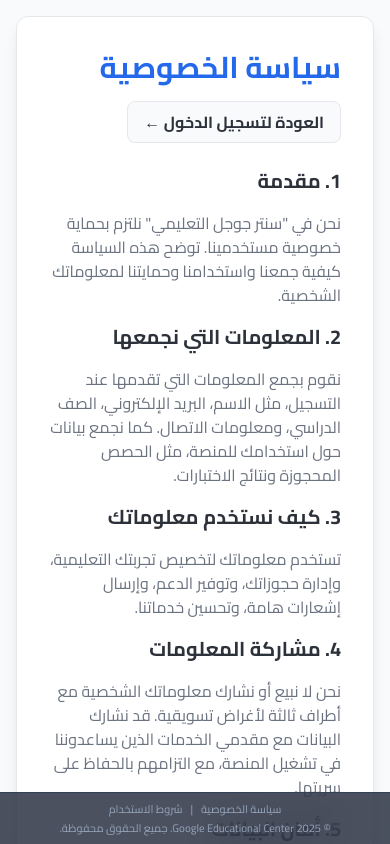
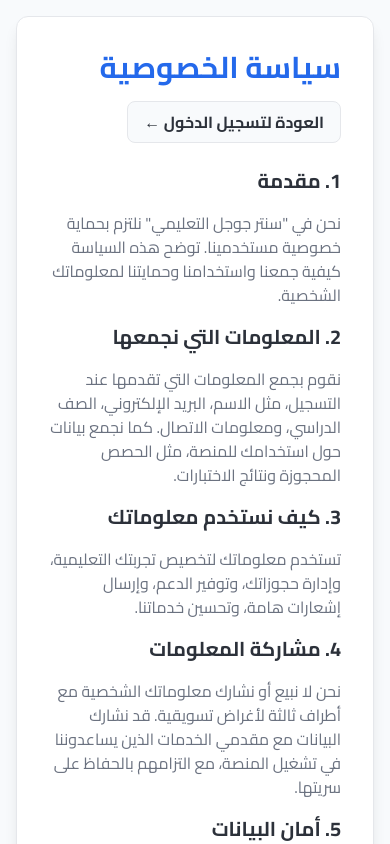
Before and after one commit to kiramohamedofficial-web/google-1AF, a React (Vite) app: page / in a window 390 px wide. Both pictures are taken after a click on the button "سياسة الخصوصية". Shown: the top 844 px of the page. Built offline with nearby package versions, Linux system fonts and the light colour scheme.

Commit message:
fix: Refactor footer and improve image loading
Adjusts footer positioning to be part of the flex layout instead of fixed, improving responsiveness. Adds `loading="lazy"` to images across various components for better initial page load performance.

Removes redundant wrapper div in LoginPage.

```diff
--- a/App.tsx
+++ b/App.tsx
@@ -356,7 +356,7 @@ const App: React.FC = () => {
             case 'privacy-policy':
                 return (
                     <div className="min-h-screen bg-[hsl(var(--color-background))] flex flex-col">
-                        <main className="flex-grow p-4 md:p-6 pb-12">
+                        <main className="flex-grow p-4 md:p-6">
                             <PrivacyPolicyPage onNavigate={setCurrentPage} isInsideApp={false} />
                         </main>
                         <Footer onNavigate={setCurrentPage} insideApp={false} />
@@ -365,7 +365,7 @@ const App: React.FC = () => {
             case 'terms-of-service':
                  return (
                     <div className="min-h-screen bg-[hsl(var(--color-background))] flex flex-col">
-                        <main className="flex-grow p-4 md:p-6 pb-12">
+                        <main className="flex-grow p-4 md:p-6">
                             <TermsOfServicePage onNavigate={setCurrentPage} isInsideApp={false} />
                         </main>
                         <Footer onNavigate={setCurrentPage} insideApp={false} />
@@ -440,7 +440,7 @@ const App: React.FC = () => {
                 setTheme={setTheme}
             />
             <div className={`flex flex-col h-full lg:pr-64`}>
-                <main className={`flex-grow pt-20 pb-12 overflow-y-auto`}>
+                <main className={`flex-grow pt-20 overflow-y-auto`}>
                     <div className='p-4 md:p-6'>
                         {renderPageContent()}
                     </div>
--- a/components/layout/Footer.tsx
+++ b/components/layout/Footer.tsx
@@ -8,13 +8,12 @@ interface FooterProps {
 }
 
 const Footer: React.FC<FooterProps> = ({ onNavigate, insideApp }) => {
-    // Fixed positioning for all scenarios as requested.
-    // It has a smaller text size and is fixed to the bottom.
-    const baseClass = "fixed bottom-0 left-0 right-0 w-full text-center p-2 text-[11px] z-30";
-    // Style for inside the authenticated app. It respects the sidebar and has a theme-aware background.
+    // Changed from 'fixed' to a static footer that's part of the flex layout.
+    const baseClass = "w-full text-center p-2 text-[11px] flex-shrink-0";
+    // Style for inside the authenticated app. It respects the sidebar.
     const appClass = "bg-[hsl(var(--color-background))] text-[hsl(var(--color-text-secondary))] lg:pr-64 border-t border-[hsl(var(--color-border))]";
-    // Style for public pages (Login, Privacy, Terms). It has a blurred dark background to look good on the animated login page and also be legible on themed legal pages.
-    const publicClass = "bg-slate-900/75 backdrop-blur-xl text-slate-400 border-t border-slate-700";
+    // Style for public pages (Login, Privacy, Terms). It has a blurred dark background.
+    const publicClass = "relative z-10 bg-slate-900/75 backdrop-blur-xl text-slate-400 border-t border-slate-700";
 
     return (
         <footer className={`${baseClass} ${insideApp ? appClass : publicClass}`}>
--- a/pages/AppControlPage.tsx
+++ b/pages/AppControlPage.tsx
@@ -1,3 +1,4 @@
+
 import React, { useState, useEffect, useCallback, useRef } from 'react';
 import { supabase } from '../services/supabaseClient.ts';
 import type { DefaultProfilePicture } from '../types.ts';
@@ -50,7 +51,7 @@ const PictureGrid: React.FC<{
                 <div className="grid grid-cols-2 sm:grid-cols-3 md:grid-cols-4 lg:grid-cols-5 gap-4">
                     {pictures.map(pic => (
                         <div key={pic.id} className="relative group aspect-square">
-                            <img src={pic.image_url} alt={`Profile picture ${pic.id}`} className="w-full h-full object-cover rounded-lg" />
+                            <img loading="lazy" src={pic.image_url} alt={`Profile picture ${pic.id}`} className="w-full h-full object-cover rounded-lg" />
                             <div className="absolute inset-0 bg-black/60 opacity-0 group-hover:opacity-100 transition-opacity flex items-center justify-center rounded-lg">
                                 <button
                                     onClick={() => onDelete(pic.id, pic.image_url)}
--- a/pages/LoginPage.tsx
+++ b/pages/LoginPage.tsx
@@ -681,9 +681,7 @@ const LoginPage: React.FC<LoginPageProps> = ({ onNavigate }) => {
                     </div>
                 </div>
             </div>
-            <div className="relative z-10">
-                 <Footer onNavigate={onNavigate} insideApp={false} />
-            </div>
+            <Footer onNavigate={onNavigate} insideApp={false} />
         </div>
     );
 };
--- a/pages/NewsBoardPage.tsx
+++ b/pages/NewsBoardPage.tsx
@@ -1,3 +1,4 @@
+
 import React, { useMemo, useState } from 'react';
 import { Post } from '../types.ts';
 
@@ -18,7 +19,7 @@ const PostCard: React.FC<{ post: Post }> = ({ post }) => {
             {post.imageUrls && post.imageUrls.length > 0 && (
                 <div className="grid grid-cols-1 md:grid-cols-2 lg:grid-cols-3 gap-1">
                     {post.imageUrls.map((url, index) => (
-                        <img key={index} src={url} alt={`${post.title} image ${index + 1}`} className="w-full h-56 object-cover"/>
+                        <img loading="lazy" key={index} src={url} alt={`${post.title} image ${index + 1}`} className="w-full h-56 object-cover"/>
                     ))}
                 </div>
             )}
--- a/pages/TeachersPage.tsx
+++ b/pages/TeachersPage.tsx
@@ -1,3 +1,4 @@
+
 import React from 'react';
 import { Teacher } from '../types.ts';
 import { generateAvatar } from '../constants.ts';
@@ -17,6 +18,7 @@ const TeachersPage: React.FC<{ teachers: Teacher[] }> = ({ teachers }) => {
                 {teachers.map(teacher => (
                     <div key={teacher.id} className="bg-[hsl(var(--color-surface))] rounded-xl shadow-lg text-center p-6 transform hover:-translate-y-2 transition-transform duration-300 border border-[hsl(var(--color-border))]">
                         <img
+                            loading="lazy"
                             src={teacher.imageUrl || generateAvatar(teacher.name)}
                             alt={teacher.name}
                             className="w-32 h-32 rounded-full mx-auto mb-4 border-4 border-[hsl(var(--color-primary))] object-cover"
```
